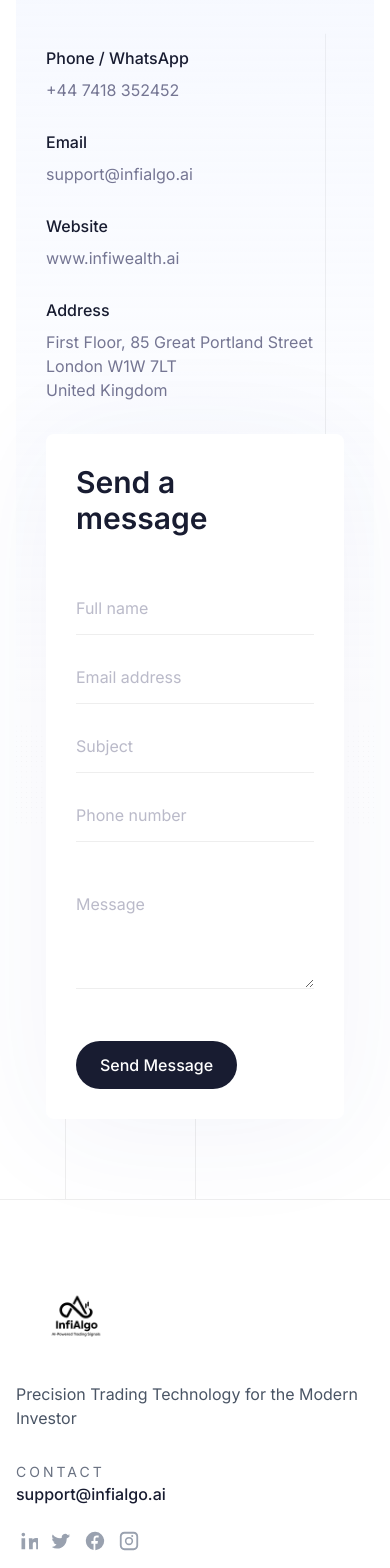
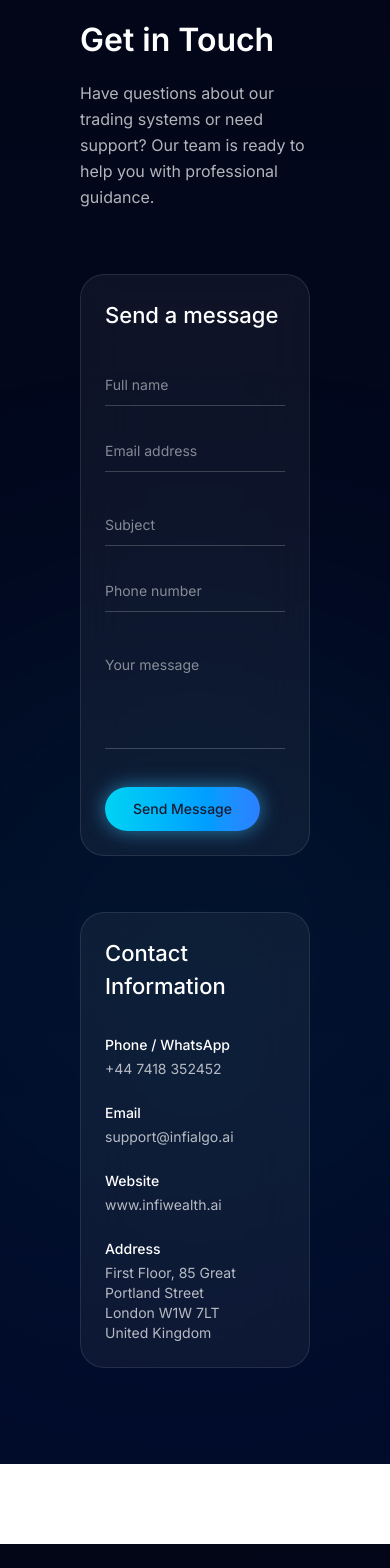
Before and after one commit to JhaAakri/InfiAlgo, a Next.js app: page /support in a window 390 px wide. Shown: the part 240-1808 px from the top of the page. Built offline with nearby package versions, Linux system fonts and the light colour scheme.

Commit message:
Initial commit - InfiAlgo project

```diff
--- a/app/(site)/page.tsx
+++ b/app/(site)/page.tsx
@@ -33,9 +33,9 @@
       <Feature />
       <ProblemSection />
       <AIWinsSection/>
-      <Brands />
 
        <FunFact />
+      <Brands />
 
 
       {/* <Integration /> */}
--- a/app/globals.css
+++ b/app/globals.css
@@ -223,3 +223,22 @@
 .active-tab {
   @apply bg-stroke text-black dark:bg-blackho dark:text-white;
 }
+/* globals.css */
+
+.input-ai {
+  width: 100%;
+  background: transparent;
+  border-bottom: 1px solid rgba(255,255,255,0.2);
+  padding: 10px 0;
+  color: white;
+  font-size: 14px;
+  outline: none;
+}
+
+.input-ai::placeholder {
+  color: rgba(255,255,255,0.5);
+}
+
+.input-ai:focus {
+  border-color: #22d3ee;
+}
--- a/components/Contact/index.tsx
+++ b/components/Contact/index.tsx
@@ -1,172 +1,151 @@
 "use client";
+
 import { motion } from "framer-motion";
-import Image from "next/image";
 import React from "react";
 
 const Contact = () => {
-  /**
-   * Fix rehydration error
-   */
-  const [hasMounted, setHasMounted] = React.useState(false);
-  React.useEffect(() => {
-    setHasMounted(true);
-  }, []);
-  if (!hasMounted) return null;
-
   return (
-    <>
-      {/* ===== Contact Start ===== */}
-      <section id="support" className="px-4 md:px-8 2xl:px-0">
-        <div className="relative mx-auto max-w-c-1390 px-7.5 pt-10 lg:px-15 lg:pt-15 xl:px-20 xl:pt-20">
-
-          {/* Background */}
-          <div className="absolute left-0 top-0 -z-1 h-2/3 w-full rounded-lg bg-linear-to-t from-transparent to-[#dee7ff47] dark:to-[#252A42]" />
-          <div className="absolute bottom-[-255px] left-0 -z-1 h-full w-full">
-            <Image
-              src="/images/shape/shape-dotted-light.svg"
-              alt="Dotted"
-              className="dark:hidden"
-              fill
-            />
-            <Image
-              src="/images/shape/shape-dotted-dark.svg"
-              alt="Dotted"
-              className="hidden dark:block"
-              fill
-            />
+    <section
+      id="support"
+      className="relative overflow-hidden bg-gradient-to-b from-[#020617] to-[#020b2a] px-20 py-24 sm:py-28"
+    >
+      {/* Glow */}
+      <div className="pointer-events-none absolute inset-0 flex justify-center">
+        <div className="absolute top-1/2 h-[520px] w-[520px] rounded-full bg-cyan-500/10 blur-[160px]" />
       </div>
 
-          <div className="flex flex-col-reverse gap-8 md:flex-row md:justify-between xl:gap-20">
+      <div className="relative z-10 mx-auto max-w-[1400px]">
 
-            {/* ===== Contact Form ===== */}
+        {/* Heading */}
         <motion.div
-              initial={{ opacity: 0, y: -20 }}
+          initial={{ opacity: 0, y: 20 }}
           whileInView={{ opacity: 1, y: 0 }}
-              transition={{ duration: 1, delay: 0.1 }}
+          transition={{ duration: 0.6 }}
           viewport={{ once: true }}
-              className="w-full rounded-lg bg-white p-7.5 shadow-solid-8 dark:border dark:border-strokedark dark:bg-black md:w-3/5 lg:w-3/4 xl:p-15"
+          className="mb-16 max-w-[720px]"
         >
-              <h2 className="mb-15 text-3xl font-semibold text-black dark:text-white xl:text-sectiontitle2">
+          <h2 className="mb-4 text-[32px] sm:text-[40px] font-semibold text-white">
+            Get in Touch
+          </h2>
+          <p className="text-[16px] leading-[26px] text-white/70">
+            Have questions about our trading systems or need support?
+            Our team is ready to help you with professional guidance.
+          </p>
+        </motion.div>
+
+        <div className="grid gap-14 lg:grid-cols-[1.2fr_0.8fr]">
+
+          {/* ===== FORM ===== */}
+          <motion.div
+            initial={{ opacity: 0, y: 24 }}
+            whileInView={{ opacity: 1, y: 0 }}
+            transition={{ duration: 0.7 }}
+            viewport={{ once: true }}
+            className="
+              rounded-3xl border border-white/10
+              bg-white/5 backdrop-blur-xl
+              p-6 sm:p-10
+            "
+          >
+            <h3 className="mb-8 text-[22px] font-medium text-white">
               Send a message
-              </h2>
+            </h3>
 
-              <form action="https://formbold.com/s/unique_form_id" method="POST">
-                <div className="mb-7.5 flex flex-col gap-7.5 lg:flex-row lg:gap-14">
-                  <input
-                    type="text"
-                    placeholder="Full name"
-                    className="w-full border-b border-stroke bg-transparent pb-3.5 focus-visible:outline-none dark:border-strokedark lg:w-1/2"
-                  />
-                  <input
-                    type="email"
-                    placeholder="Email address"
-                    className="w-full border-b border-stroke bg-transparent pb-3.5 focus-visible:outline-none dark:border-strokedark lg:w-1/2"
-                  />
+            <form className="space-y-8">
+              <div className="grid gap-6 sm:grid-cols-2">
+                <input type="text" placeholder="Full name" className="input-ai" />
+                <input type="email" placeholder="Email address" className="input-ai" />
               </div>
 
-                <div className="mb-12.5 flex flex-col gap-7.5 lg:flex-row lg:gap-14">
-                  <input
-                    type="text"
-                    placeholder="Subject"
-                    className="w-full border-b border-stroke bg-transparent pb-3.5 focus-visible:outline-none dark:border-strokedark lg:w-1/2"
-                  />
-                  <input
-                    type="text"
-                    placeholder="Phone number"
-                    className="w-full border-b border-stroke bg-transparent pb-3.5 focus-visible:outline-none dark:border-strokedark lg:w-1/2"
-                  />
+              <div className="grid gap-6 sm:grid-cols-2">
+                <input type="text" placeholder="Subject" className="input-ai" />
+                <input type="text" placeholder="Phone number" className="input-ai" />
               </div>
 
               <textarea
-                  placeholder="Message"
                 rows={4}
-                  className="mb-11.5 w-full border-b border-stroke bg-transparent focus-visible:outline-none dark:border-strokedark"
+                placeholder="Your message"
+                className="input-ai resize-none"
               />
 
              <button
-                  className="inline-flex items-center gap-2.5 rounded-full bg-black px-6 py-3 font-medium text-white hover:bg-blackho dark:bg-btndark"
+  type="submit"
+  className="
+    inline-flex items-center justify-center
+    rounded-full
+    bg-gradient-to-r from-cyan-400 to-blue-500
+    px-7 py-3
+    text-sm font-medium text-black
+    shadow-[0_0_20px_rgba(56,189,248,0.6)]
+    hover:shadow-[0_0_30px_rgba(56,189,248,0.9)]
+    transition
+  "
 >
   Send Message
 </button>
+
             </form>
           </motion.div>
 
-            {/* ===== Contact Information ===== */}
+          {/* ===== INFO ===== */}
           <motion.div
-              initial={{ opacity: 0, y: -20 }}
+            initial={{ opacity: 0, y: 24 }}
             whileInView={{ opacity: 1, y: 0 }}
-              transition={{ duration: 1.5, delay: 0.1 }}
+            transition={{ duration: 0.8, delay: 0.1 }}
             viewport={{ once: true }}
-              className="w-full md:w-2/5 lg:w-[26%] xl:pt-15"
+            className="
+              rounded-3xl border border-white/10
+              bg-white/5 backdrop-blur-xl
+              p-6 sm:p-10
+            "
           >
-              <h2 className="mb-12.5 text-3xl font-semibold text-black dark:text-white xl:text-sectiontitle2">
+            <h3 className="mb-8 text-[22px] font-medium text-white">
               Contact Information
-              </h2>
+            </h3>
 
-              {/* Phone */}
-              <div className="mb-7">
-                <h3 className="mb-2 text-metatitle3 font-medium text-black dark:text-white">
-                  Phone / WhatsApp
-                </h3>
-                <p>
-                  <a
-                    href="https://wa.me/447418352452"
-                    className="hover:text-primary"
-                  >
+            <div className="space-y-6 text-sm text-white/70">
+              <div>
+                <p className="mb-1 text-white font-medium">Phone / WhatsApp</p>
+                <a href="https://wa.me/447418352452" className="hover:text-cyan-400">
                   +44 7418 352452
                 </a>
-                </p>
               </div>
 
-              {/* Email */}
-              <div className="mb-7">
-                <h3 className="mb-2 text-metatitle3 font-medium text-black dark:text-white">
-                  Email
-                </h3>
-                <p>
-                  <a
-                    href="mailto:support@infialgo.ai"
-                    className="hover:text-primary"
-                  >
+              <div>
+                <p className="mb-1 text-white font-medium">Email</p>
+                <a href="mailto:support@infialgo.ai" className="hover:text-cyan-400">
                   support@infialgo.ai
                 </a>
-                </p>
               </div>
 
-              {/* Website */}
-              <div className="mb-7">
-                <h3 className="mb-2 text-metatitle3 font-medium text-black dark:text-white">
-                  Website
-                </h3>
-                <p>
+              <div>
+                <p className="mb-1 text-white font-medium">Website</p>
                 <a
                   href="https://www.infiwealth.ai"
                   target="_blank"
                   rel="noopener noreferrer"
-                    className="hover:text-primary"
+                  className="hover:text-cyan-400"
                 >
                   www.infiwealth.ai
                 </a>
-                </p>
               </div>
 
-              {/* Address */}
               <div>
-                <h3 className="mb-2 text-metatitle3 font-medium text-black dark:text-white">
-                  Address
-                </h3>
+                <p className="mb-1 text-white font-medium">Address</p>
                 <p>
                   First Floor, 85 Great Portland Street<br />
                   London W1W 7LT<br />
                   United Kingdom
                 </p>
               </div>
+            </div>
           </motion.div>
+
         </div>
       </div>
+
+
     </section>
-      {/* ===== Contact End ===== */}
-    </>
   );
 };
 
--- a/components/Footer/index.tsx
+++ b/components/Footer/index.tsx
@@ -4,217 +4,177 @@
 
 const Footer = () => {
   return (
-    <footer className="border-t border-stroke bg-white dark:border-strokedark dark:bg-blacksection">
-      <div className="mx-auto max-w-c-1390 px-4 md:px-8 2xl:px-0">
+    <footer className="relative bg-gradient-to-b from-[#020617] to-[#020b2a] text-white/80">
+      <div className="mx-auto max-w-[1400px] px-4 sm:px-6">
 
-        {/* ===== Footer Top ===== */}
-        <div className="py-20 lg:py-25">
-          <div className="flex flex-wrap gap-12 lg:justify-between">
+        {/* ===== TOP ===== */}
+        <div className="py-20 grid grid-cols-1 lg:grid-cols-4 gap-14">
 
-            {/* Brand */}
+          {/* BRAND */}
           <motion.div
-              initial={{ opacity: 0, y: -20 }}
+            initial={{ opacity: 0, y: 16 }}
             whileInView={{ opacity: 1, y: 0 }}
-              transition={{ duration: 0.8 }}
+            transition={{ duration: 0.6 }}
             viewport={{ once: true }}
-              className="w-full lg:w-1/4"
           >
-              <a href="/" className="inline-block">
             <Image
-                  width={120}
-                  height={80}
-                  src="/images/logo/logo-black.png"
-                  alt="InfiAlgo Logo"
-                  className="dark:hidden"
+                         src="/images/logo/light_theme_logo.png"
+                         alt="InfiAlgo"
+                         width={56}
+                         height={56}
+                         priority
+                         className="w-[44px] h-[44px] sm:w-[56px] sm:h-[56px] object-contain"
                        />
-                <Image
-                  width={120}
-                  height={80}
-                  src="/images/logo/logo-white.png"
-                  alt="InfiAlgo Logo"
-                  className="hidden dark:block"
-                />
-              </a>
-
-              <p className="mt-6 mb-8 text-gray-600 dark:text-gray-300">
-                Precision Trading Technology for the Modern Investor
+            <p className="text-sm leading-relaxed text-white/70 max-w-sm">
+              Precision-driven algorithmic trading solutions engineered for
+              professional traders and modern investors.
             </p>
 
-              <p className="text-sm uppercase tracking-[3px] text-gray-500">
+            <p className="mt-6 text-xs uppercase tracking-widest text-white/40">
               Contact
             </p>
-              <p className="font-medium text-black dark:text-white">
+            <p className="mt-1 font-medium text-white">
               support@infialgo.ai
             </p>
 
-              {/* Social Icons */}
-{/* Social Icons */}
-<ul className="mt-6 flex items-center gap-3">
+            {/* Social */}
+<div className="mt-6 flex gap-4">
   {[
     {
+      href: "https://linkedin.com",
       label: "LinkedIn",
-      href: "https://www.linkedin.com/",
       path: "M6 9h4v12H6zM8 7a2 2 0 100-4 2 2 0 000 4zm6 2h4v1.7c.6-1 1.7-2 3.7-2 4 0 4.3 2.6 4.3 6V21h-4v-5.2c0-1.2 0-2.8-1.7-2.8s-2 1.3-2 2.7V21h-4z",
     },
     {
+      href: "https://twitter.com",
       label: "Twitter",
-      href: "https://twitter.com/",
       path: "M22 5.9c-.7.3-1.4.5-2.1.6.8-.5 1.3-1.2 1.6-2-.7.4-1.5.7-2.3.9a3.7 3.7 0 00-6.3 3.4A10.5 10.5 0 013 4.8a3.7 3.7 0 001.1 5 3.5 3.5 0 01-1.7-.4v.1a3.7 3.7 0 003 3.6 3.7 3.7 0 01-1.7.1 3.7 3.7 0 003.5 2.6A7.5 7.5 0 012 18.6a10.5 10.5 0 005.7 1.7c6.8 0 10.5-5.6 10.5-10.5v-.5A7.5 7.5 0 0022 5.9z",
     },
     {
+      href: "https://facebook.com",
       label: "Facebook",
-      href: "https://facebook.com/",
       path: "M22 12a10 10 0 10-11.6 9.9v-7H8v-3h2.4V9.7c0-2.4 1.4-3.7 3.6-3.7 1 0 2 .1 2 .1v2.2H14c-1.2 0-1.6.8-1.6 1.5V12h2.8l-.4 3h-2.4v7A10 10 0 0022 12z",
     },
     {
+      href: "https://instagram.com",
       label: "Instagram",
-      href: "https://instagram.com/",
       path: "M7 2C4.2 2 2 4.2 2 7v10c0 2.8 2.2 5 5 5h10c2.8 0 5-2.2 5-5V7c0-2.8-2.2-5-5-5H7zm10 2c1.7 0 3 1.3 3 3v10c0 1.7-1.3 3-3 3H7c-1.7 0-3-1.3-3-3V7c0-1.7 1.3-3 3-3h10zm-5 3.5A4.5 4.5 0 1016.5 12 4.5 4.5 0 0012 7.5zm0 7.3A2.8 2.8 0 1114.8 12 2.8 2.8 0 0112 14.8zm4.6-8.3a1.1 1.1 0 11-1.1-1.1 1.1 1.1 0 011.1 1.1z",
     },
   ].map((icon, i) => (
-    <li key={i}>
     <a
+      key={i}
       href={icon.href}
       target="_blank"
       rel="noopener noreferrer"
       aria-label={icon.label}
+      className="
+        group flex h-9 w-9 items-center justify-center
+        rounded-full border border-white/15
+        hover:border-cyan-400
+        transition
+      "
     >
       <svg
-          width="22"
-          height="22"
+        width="18"
+        height="18"
         viewBox="0 0 24 24"
-          className="fill-gray-400 transition-colors hover:fill-primary"
+        className="fill-white/60 group-hover:fill-cyan-400 transition"
       >
         <path d={icon.path} />
       </svg>
     </a>
-    </li>
   ))}
-</ul>
+</div>
 
           </motion.div>
 
-            {/* Footer Columns */}
-            <div className="grid w-full grid-cols-1 gap-10 md:grid-cols-3 lg:w-2/3 xl:w-7/12">
-
-              {/* Quick Links */}
-              <motion.div
-                initial={{ opacity: 0, y: -20 }}
-                whileInView={{ opacity: 1, y: 0 }}
-                transition={{ duration: 0.8 }}
-                viewport={{ once: true }}
-              >
-                <h4 className="mb-6 text-itemtitle2 font-medium text-black dark:text-white">
-                  Quick Links
-                </h4>
-                <ul>
-                  {["Home", "About", "Services", "Payment", "Blog"].map(
-                    (item) => (
+          {/* QUICK LINKS */}
+          <div>
+            <h4 className="mb-5 text-white font-medium">Quick Links</h4>
+            <ul className="space-y-3 text-sm">
+              {["Home", "About", "Services", "Payment", "Blog"].map((item) => (
                 <li key={item}>
                   <a
                     href="#"
-                          className="mb-3 inline-block text-gray-600 hover:text-primary dark:text-gray-300"
+                    className="hover:text-cyan-400 transition"
                   >
                     {item}
                   </a>
                 </li>
-                    )
-                  )}
+              ))}
             </ul>
-              </motion.div>
+          </div>
 
-              {/* Contact Info */}
-              <motion.div
-                initial={{ opacity: 0, y: -20 }}
-                whileInView={{ opacity: 1, y: 0 }}
-                transition={{ duration: 0.8 }}
-                viewport={{ once: true }}
-              >
-                <h4 className="mb-6 text-itemtitle2 font-medium text-black dark:text-white">
+          {/* CONTACT */}
+          <div>
+            <h4 className="mb-5 text-white font-medium">
               Contact Information
             </h4>
-
-                <p className="mb-2 text-gray-600 dark:text-gray-300">
-                  <strong>Phone / WhatsApp:</strong> +44 7418 352452
+            <p className="text-sm text-white/70">
+              <strong className="text-white">Phone:</strong> +44 7418 352452
             </p>
-                <p className="mb-2">
-                  <strong>Email:</strong>{" "}
-                  <a
-                    href="mailto:support@infialgo.ai"
-                    className="hover:text-primary"
-                  >
+            <p className="mt-2 text-sm text-white/70">
+              <strong className="text-white">Email:</strong>{" "}
               support@infialgo.ai
-                  </a>
             </p>
-                <p className="mb-2">
-                  <strong>Website:</strong>{" "}
-                  <a
-                    href="https://www.infiwealth.ai"
-                    target="_blank"
-                    className="hover:text-primary"
-                  >
-                    www.infiwealth.ai
-                  </a>
-                </p>
-                <p className="text-sm text-gray-600 dark:text-gray-300">
+            <p className="mt-4 text-sm text-white/60 leading-relaxed">
               First Floor, 85 Great Portland Street<br />
               London W1W 7LT, United Kingdom
             </p>
-              </motion.div>
+          </div>
 
-              {/* Newsletter */}
-              <motion.div
-                initial={{ opacity: 0, y: -20 }}
-                whileInView={{ opacity: 1, y: 0 }}
-                transition={{ duration: 0.8 }}
-                viewport={{ once: true }}
-              >
-                <h4 className="mb-6 text-itemtitle2 font-medium text-black dark:text-white">
+          {/* NEWSLETTER */}
+          <div>
+            <h4 className="mb-5 text-white font-medium">
               Newsletter
             </h4>
-                <p className="mb-4 text-gray-600 dark:text-gray-300">
-                  Subscribe for market insights and updates
+            <p className="mb-4 text-sm text-white/70">
+              Market insights & product updates.
             </p>
 
             <div className="relative">
               <input
                 type="email"
-                    placeholder="Email address"
-                    className="w-full rounded-full border border-stroke px-6 py-3 focus:border-primary focus:outline-none dark:border-strokedark dark:bg-black"
+                placeholder="Your email"
+                className="
+                  w-full rounded-full bg-white/5 border border-white/15
+                  px-5 py-3 text-sm text-white placeholder:text-white/40
+                  focus:outline-none focus:border-cyan-400
+                "
               />
               <button
-                    aria-label="Subscribe"
-                    className="absolute right-2 top-1/2 -translate-y-1/2 text-lg"
+                className="
+                  absolute right-1 top-1/2 -translate-y-1/2
+                  rounded-full bg-cyan-500 px-4 py-2
+                  text-xs font-medium text-black
+                  hover:bg-cyan-400 transition
+                "
               >
                 →
               </button>
             </div>
-              </motion.div>
-            </div>
           </div>
         </div>
 
-        {/* ===== Footer Bottom ===== */}
-        <div className="flex flex-col items-center justify-between gap-6 border-t border-stroke py-6 dark:border-strokedark lg:flex-row">
+        {/* ===== DIVIDER ===== */}
+        <div className="h-px w-full bg-gradient-to-r from-transparent via-white/10 to-transparent" />
 
-          {/* Legal */}
-          <p className="text-sm text-gray-600 dark:text-gray-300">
-            © Copyright 2008–2025 InfiAlgo. All Rights Reserved.
-          </p>
-
-          {/* Policy Links */}
-          <ul className="flex items-center gap-6 text-sm">
+        {/* ===== BOTTOM ===== */}
+        <div className="py-6 flex flex-col sm:flex-row items-center justify-between gap-4 text-sm text-white/60">
+          <p>© 2008–2025 InfiAlgo. All rights reserved.</p>
+          <div className="flex gap-6">
             {["Privacy Policy", "Terms", "Support"].map((item) => (
-              <li key={item}>
-                <a href="#" className="hover:text-primary">
+              <a
+                key={item}
+                href="#"
+                className="hover:text-cyan-400 transition"
+              >
                 {item}
               </a>
-              </li>
             ))}
-          </ul>
+          </div>
+        </div>
 
-
-        </div>
       </div>
     </footer>
   );
```
Also changed, not shown: components/Brands/index.tsx (+12 -3 lines), components/CTA/index.tsx (+65 -67 lines), components/FunFact/index.tsx (+40 -91 lines), components/Testimonial/index.tsx (+32 -19 lines), public/images/robo/sub.png (added). Lines whose indentation alone changed are shown as unchanged.
